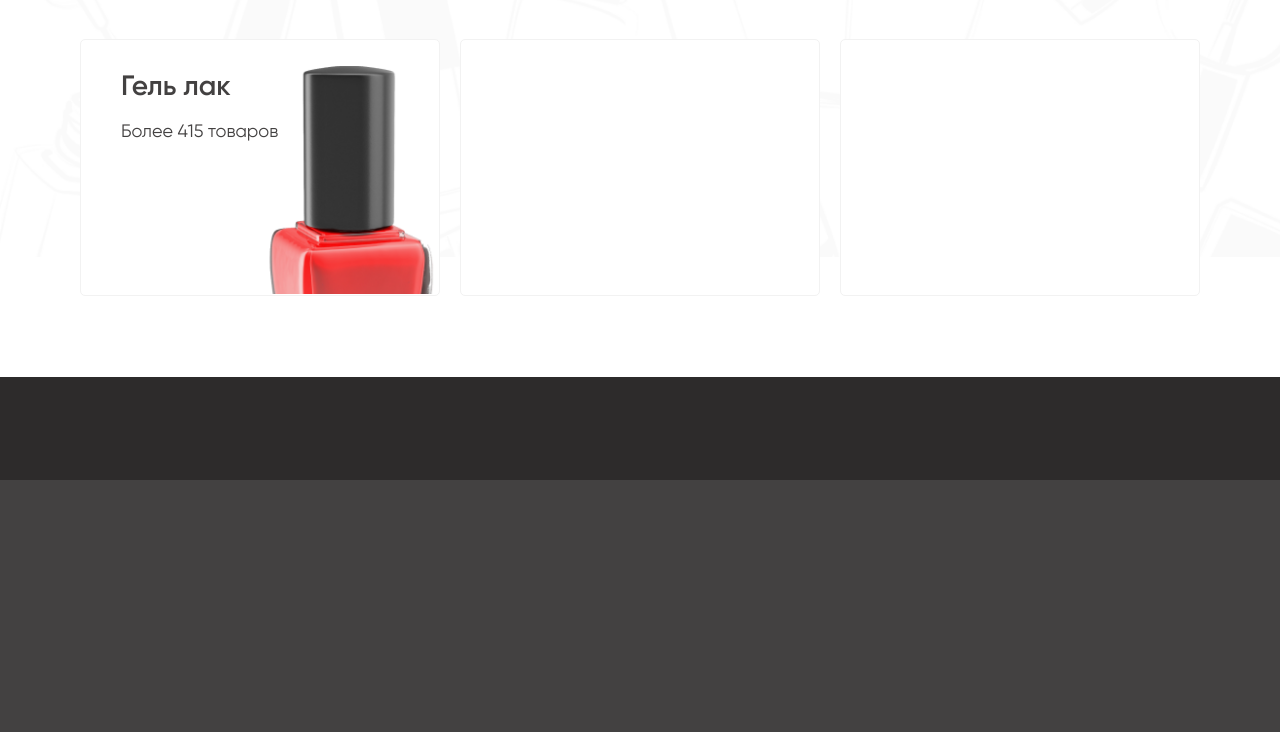
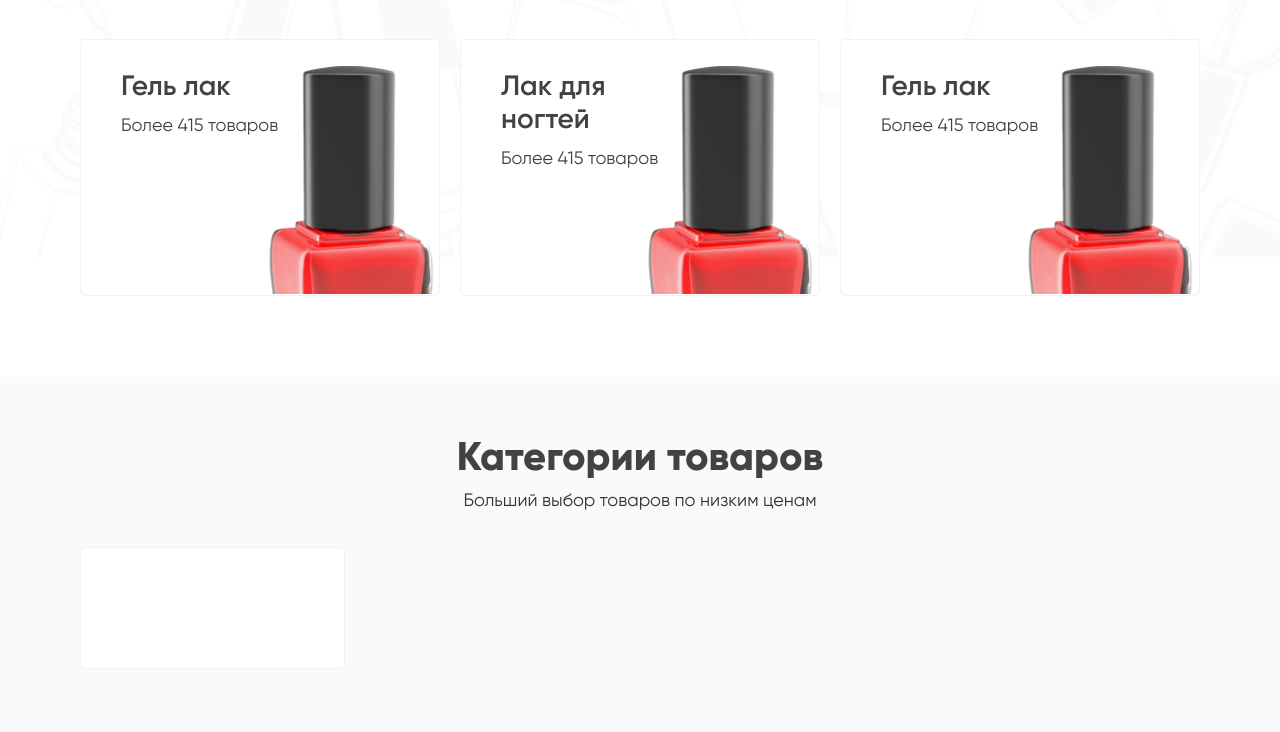
Before and after one commit to vsmityukh/lak, a plain HTML site: page index.html in a window 1280 px wide. Shown: the part 668-1400 px from the top of the page. Drawn offline with Linux system fonts and the light colour scheme.

Commit message:
dev 1.02

```diff
--- a/index.html
+++ b/index.html
@@ -46,7 +46,6 @@
 		<div class="container">
 			<div class="row">
 				<div class="col-12 col-lg-4">
-
 					<!-- prime cat item -->
 					<a href="#" class="prime_categ">
 						<div class="prime_categ-inner" style="background-image: url('../img/good_item.png')">
@@ -54,29 +53,49 @@
 							<small>Более 415 товаров</small>
 						</div>
 					</a><!-- /. privce cat item -->
-
 				</div>
 				<div class="col-12 col-lg-4">
-
 					<!-- prime cat item -->
 					<a href="#" class="prime_categ">
-
+						<div class="prime_categ-inner" style="background-image: url('../img/good_item.png')">
+							<div class="title">Лак для ногтей</div>
+							<small>Более 415 товаров</small>
+						</div>
 					</a><!-- /. privce cat item -->
-
 				</div>
 				<div class="col-12 col-lg-4">
-
 					<!-- prime cat item -->
 					<a href="#" class="prime_categ">
-
+						<div class="prime_categ-inner" style="background-image: url('../img/good_item.png')">
+							<div class="title">Гель лак</div>
+							<small>Более 415 товаров</small>
+						</div>
 					</a><!-- /. privce cat item -->
-
 				</div>
 			</div>
 		</div>
 	</section>
 
-	<section class="category"></section>
+	<section class="category">
+
+		<div class="container">
+			<div class="row title_row">
+				<div class="col-12">
+					<div class="title">Категории товаров</div>
+					<small>Больший выбор товаров по низким ценам</small>
+				</div>
+			</div>
+
+			<div class="row category_row">
+				<div class="col-12 col-lg-4 col-xl-3">
+					<div class="category_item">
+
+					</div>
+				</div>
+			</div>
+		</div>
+
+	</section>
 
 
 	<section class="pop_goods"></section>
--- a/sass/main.sass
+++ b/sass/main.sass
@@ -50,6 +50,20 @@ b, strong
 		color: #fff
 		text-decoration: none
 		background: #299858
+
+.title_row
+	.title
+		font-size: 40px
+		color: #434141
+		line-height: 1.22
+		font-weight: 900
+		text-align: center
+		margin-bottom: 9px
+	small
+		text-align: center
+		display: block
+		font-size: 18px
+		line-height: 1
 
 header
 	min-height: 173px
@@ -117,11 +131,25 @@ section.prime_category
 			.title
 				font-size: 28px
 				line-height: 1.1718
-				margin-bottom: 13px
+				margin-bottom: 7px
 				max-width: 145px
 				font-weight: 600
 			small
 				font-size: 18px
+
+
+section.category
+	padding: 56px 0 76px
+	background: #FAFAFA
+
+	.category_row
+		margin-top: 38px
+	.category_item
+		border: 1px solid #F2F2F2
+		box-sizing: border-box
+		border-radius: 5px
+		background: #FFFFFF
+		height: 122px
 
 
 section.subscribe
```
Also changed, not shown: css/main.min.css.
